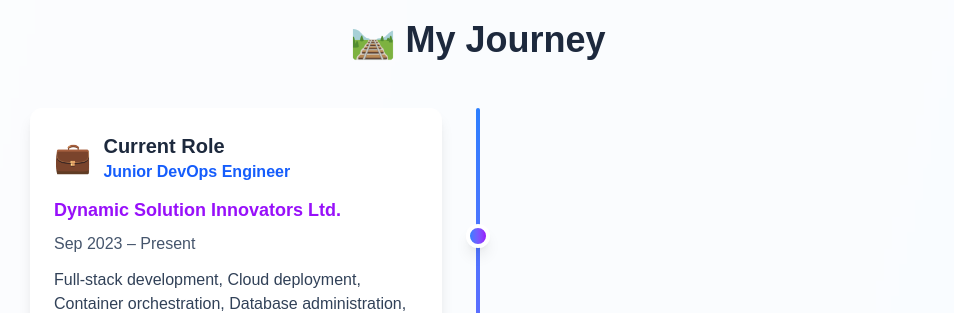
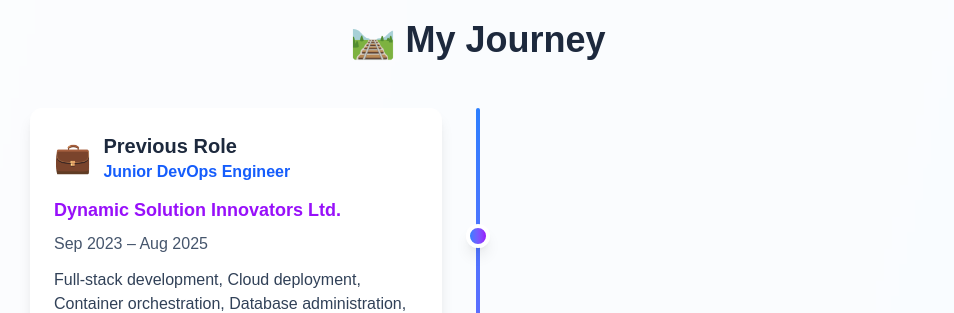
Before and after one commit to mohammadrony/portfolio, a Next.js app: page / in a window 1280 px wide. Shown: the part 860-1173 px from the top of the page, without its empty margins (162-1116 px from the left). Built offline with nearby package versions, Linux system fonts and the light colour scheme.

Commit message:
Update role

```diff
--- a/app/components/Journey.tsx
+++ b/app/components/Journey.tsx
@@ -2,10 +2,10 @@
   const roadmapItems = [
     {
       key: "work",
-      title: "Current Role",
+      title: "Previous Role",
       subtitle: "Junior DevOps Engineer",
       institution: "Dynamic Solution Innovators Ltd.",
-      period: "Sep 2023 – Present",
+      period: "Sep 2023 – Aug 2025",
       details: "Full-stack development, Cloud deployment, Container orchestration, Database administration, CI/CD automation, Monitoring & observability",
       icon: "💼",
     },
```
Also changed, not shown: 1 other file (tests, documents, lock files or other folders).
